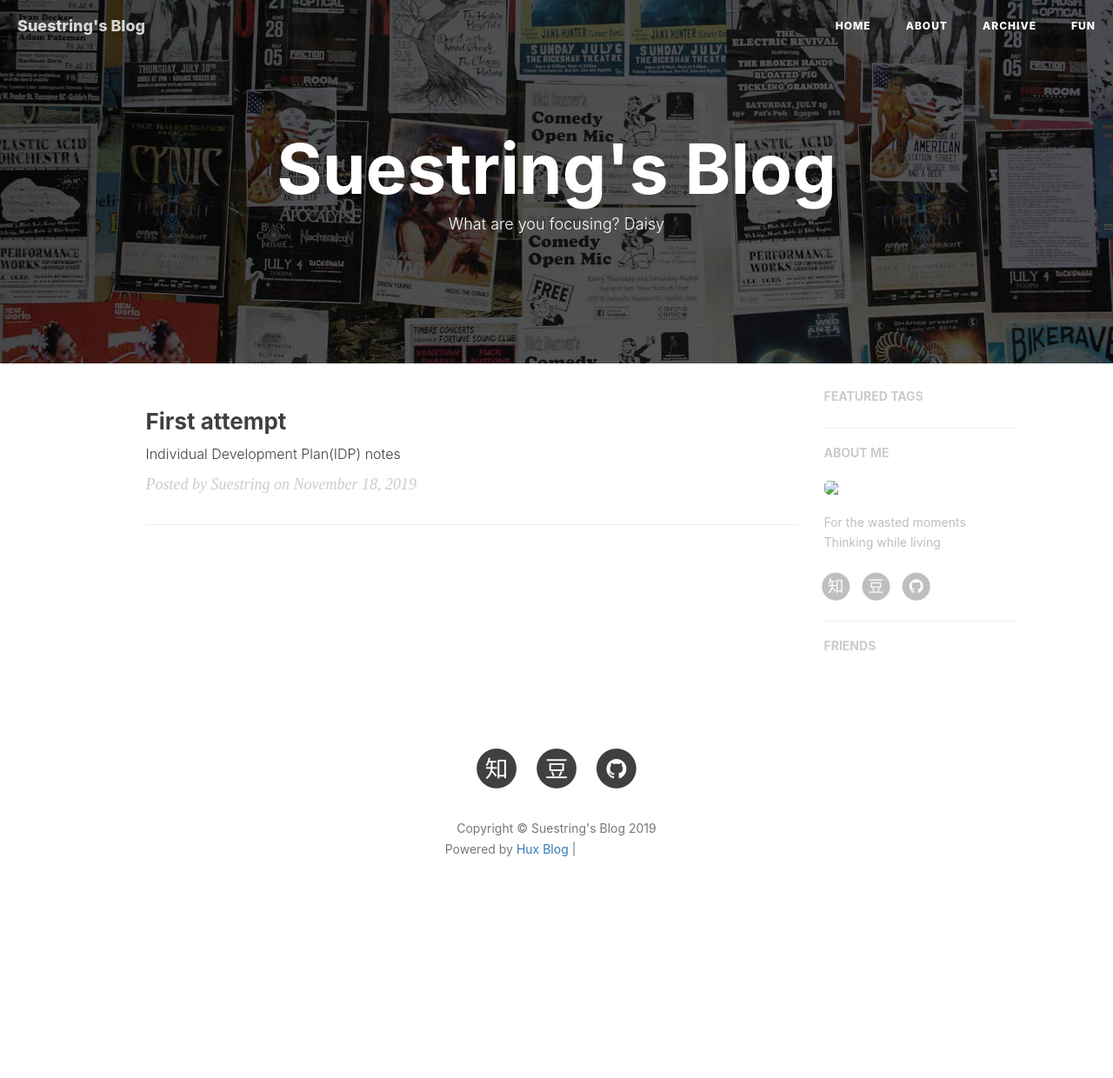
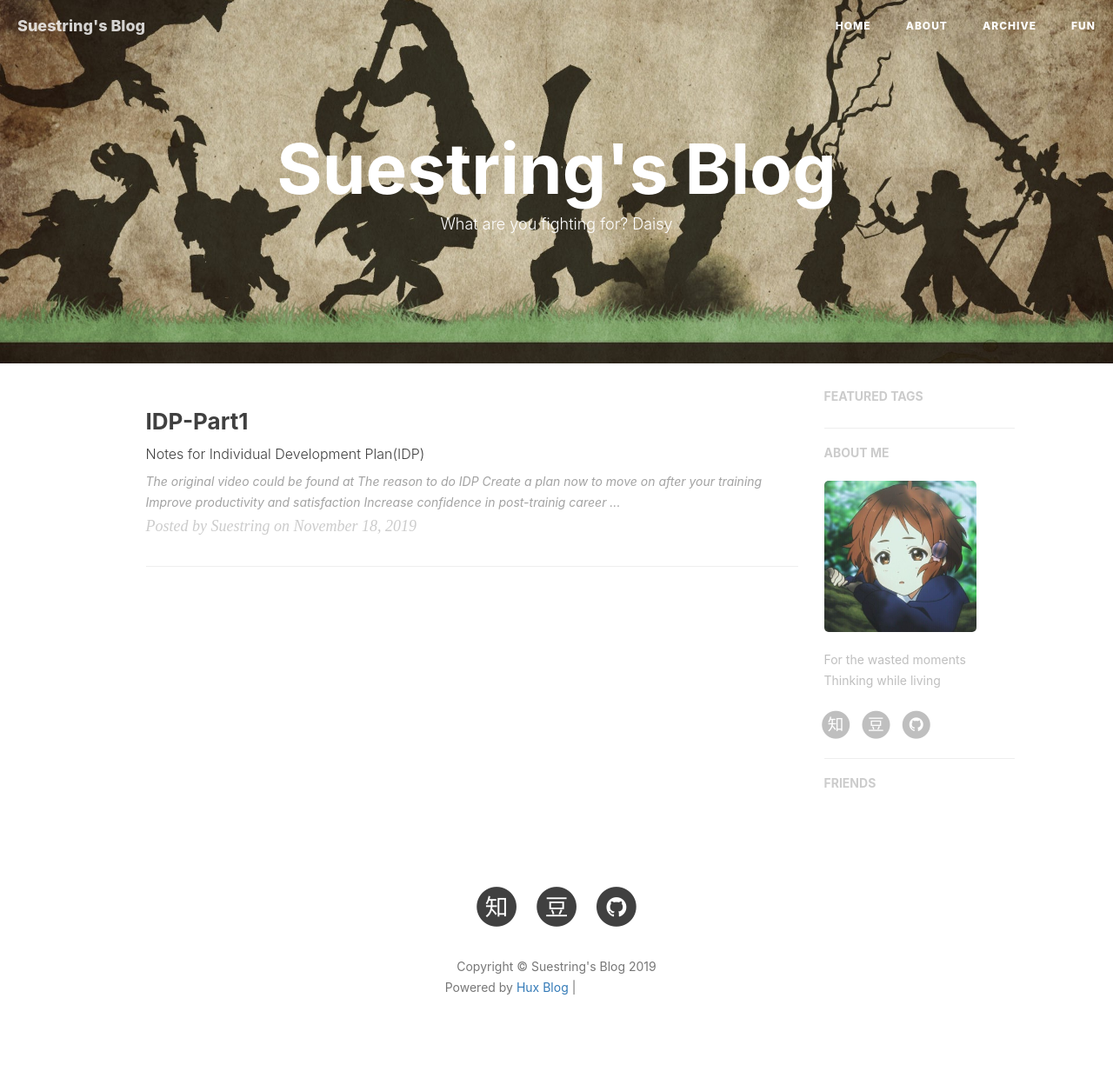
Before and after one commit to suestring7/suestring7.github.io, a Jekyll site: the page built from index.html, in a window 1280 px wide. Shown: the whole page at 87% size. Built offline with Jekyll 4.4.1, drawn with Linux system fonts in a browser that asks for light colours; nearby versions of some CDN libraries; the list of posts is cut into pages by our own code; comment, search, counter and statistics services are not loaded; before the commit the page ends 1081 px from its top, so only the background shows below that; some of the changed lines change nothing that is shown; grey boxes are pictures that could not be loaded.

Commit message:
add first blog

```diff
--- a/_posts/2019-11-18-IDP-Notes1.md
+++ b/_posts/2019-11-18-IDP-Notes1.md
@@ -1,7 +1,7 @@
 ---
 layout: post
-title: "First attempt"
-subtitle: 'Individual Development Plan(IDP) notes'
+title: "IDP-Part1"
+subtitle: 'Notes for Individual Development Plan(IDP)'
 date:       2019-11-18 12:00:00
 author: "Suestring"
 header-style: text
@@ -9,3 +9,74 @@ tags:
   - IDP
   - Career
 ---
+
+The original video could be found at
+[![IDP video1](https://img.youtube.com/vi/MwkqmIeey94/0.jpg)](http://www.youtube.com/watch?v=MwkqmIeey94)
+
+## The reason to do [IDP](myidp.sciencecareers.org)
+- Create a plan now to move on after your training
+- Improve productivity and satisfaction
+- Increase confidence in post-trainig career goals
+- Increase self-efficacy: Belief that you can achieve it
+
+## Self-assessment
+You can found resources in [IDP](myidp.sciencecareers.org)
+### Value Clarification Exercise / Disconnects Discussion
+- What is one value that you ranked as most important?
+- Based on your stated career from the beginning of this workshop, what is one values-based disconnect you will encounter in that career?
+- What is one challenge you will face in this career path due to that value?
+- What is one potential solution to that challenge? (Ask partner for another solution)
+
+### Skills assessment
+- What science career-related tasks am I good at doing?
+- What tasks am I not good at doing?
+- What tasks are important for success in my future career?
+- How do I raise my skill level in important task areas?
+
+### Skills vs Interests
+- Remember to break a career path down to specific tasks.
+- What common tasks involve skills you need to improve in order to be successful? (skill disconnect)
+  - How can you improve?
+- What common tasks involve skills you are good at but not enjoy? (interest disconnect)
+  - What's a potential solution?
+
+### IDP process
+- Develop a finite sets of career paths
+- Explore career options with focus on your SIV results.
+- Narrow options through structured process of elimination
+
+## Career exploration
+MyIDP has a `My Career Path Match` after you did the Self-assessment. You can use this as a start. `Read about careers`
+- Read about careers
+  - LinkedIn
+    - Search for Job Title that you are interested in
+    - How long does one stay in industry research jobs before moving to leadership?
+    - What transitional experience do I need?
+- Attend career events
+- **Talk to people**
+  - Most helpful: talk to professional in the career path
+  - Informational interviews
+    - Deeper information on career choices
+    - Appointment in advance
+    - List of specific questions
+    - Thank you notes
+    - value questions
+    - IDP website has a list
+- Get experience
+  - [InterSECT](https://students.wustl.edu/intersect-job-simulations/)
+  - interview
+
+### Assignment
+- Invest time in career exploration reading
+  - articles on careers of interest
+  - LinkedIn searches
+  - read 20-30 job postings of interest, identify themes
+- Populate your LinkedIn PTO(People, Title, Organizations) list with at 6-10 people who are in the same career area as your Plan A or Plan B. Synthesize useful info by looking for themes:
+  - Did they complete transitional training after PhD? If so, what?
+  - What job titles tended to be in between PhD and current?
+  - What organizations or groups are they following?
+  - What skills or qualifications are you missing that they all have?
+
+The next part would be set goals:
+- PTO list/map
+- Complete a list of skills development goals for next year
--- a/index.html
+++ b/index.html
@@ -1,6 +1,6 @@
 ---
 layout: page
-description: "What are you focusing? Daisy"
+description: "What are you fighting for? Daisy"
 ---
 
 {% for post in paginator.posts %}
```
Also changed, not shown: img/avatar.jpg (added), img/favicon.ico, img/home-bg.jpg, 1 other file.
